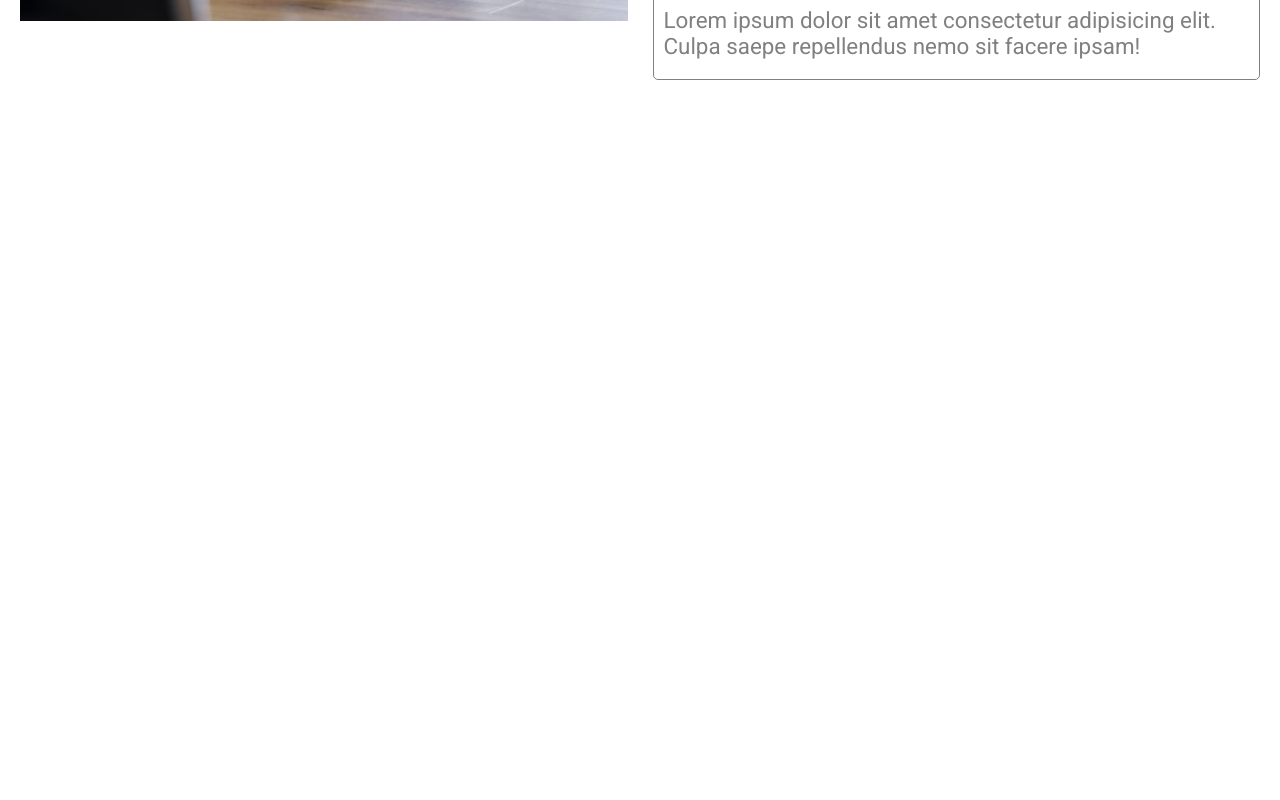
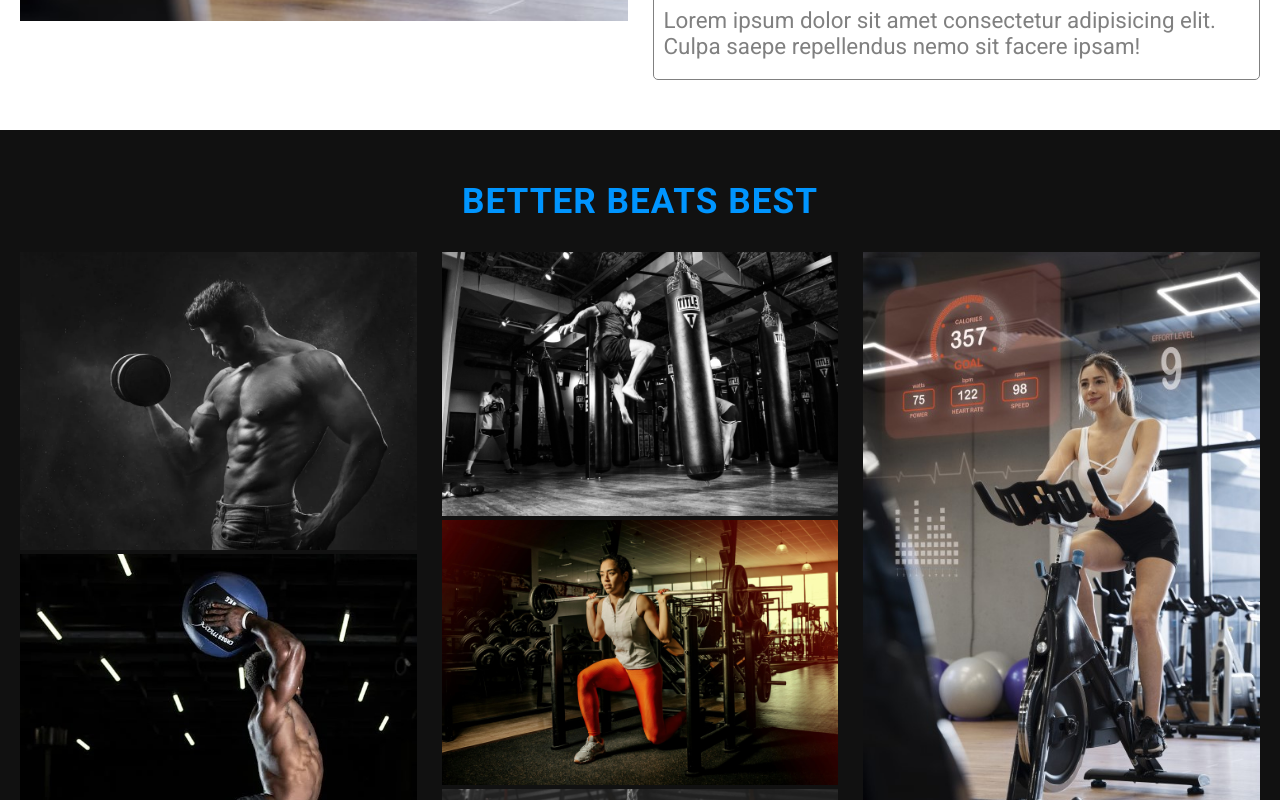
Before and after one commit to saagor16/Gym-Life-FontEnd, a React (Vite) app: page / in a window 1280 px wide. Shown: the part 1900-2700 px from the top of the page. Before the commit the page ends 2030 px from the top, so only its background shows below. Built offline with nearby package versions, Linux system fonts and the light colour scheme.

Commit message:
Created gallery section

```diff
--- a/src/App.css
+++ b/src/App.css
@@ -201,3 +201,44 @@ header p {
     font-size: 20px;
   }
 }
+.gallery {
+  background: #111;
+  display: flex;
+  flex-direction: column;
+  gap: 30px;
+  padding: 100px 0 50px 0;
+}
+.gallery h1 {
+  color: #0095ff;
+  font-size: 2.2rem;
+  margin: 0 auto;
+  letter-spacing: 1px;
+}
+.gallery .images {
+  display: flex;
+  gap: 15px;
+  max-width: 1500px;
+  min-width: 1500px;
+  margin: 0 auto;
+}
+.gallery .images div {
+  flex: 1;
+}
+.gallery .images img {
+  width: 100%;
+  height: auto;
+}
+@media (max-width: 1520px) {
+  .gallery {
+    padding: 50px 20px 50px 20px;
+  }
+  .gallery .images {
+    min-width: 100%;
+    gap: 25px;
+  }
+}
+@media (max-width: 1200px) {
+  .gallery h1 {
+    font-size: 1.6rem;
+  }
+}
--- a/src/components/Gallery.jsx
+++ b/src/components/Gallery.jsx
@@ -1,10 +1,36 @@
-
 const Gallery = () => {
-    return (
+  const gallery = [
+    "/img1.webp",
+    "/img2.jpg",
+    "/img3.jpg",
+    "/img4.jpg",
+    "/img7.jpg",
+    "/img8.jpg",
+    "/img5.jpg",
+    "/img6.jpg",
+  ];
+  return (
+    <section className="gallery">
+      <h1>BETTER BEATS BEST</h1>
+      <div className="images">
         <div>
-
+          {gallery.slice(0, 3).map((element, index) => (
+            <img key={index} src={element} alt="galleryImage" />
+          ))}
         </div>
-    );
+        <div>
+          {gallery.slice(3, 6).map((element, index) => (
+            <img key={index} src={element} alt="galleryImage" />
+          ))}
+        </div>
+        <div>
+          {gallery.slice(6, 9).map((element, index) => (
+            <img key={index} src={element} alt="galleryImage" />
+          ))}
+        </div>
+      </div>
+    </section>
+  );
 };
 
 export default Gallery;
```
